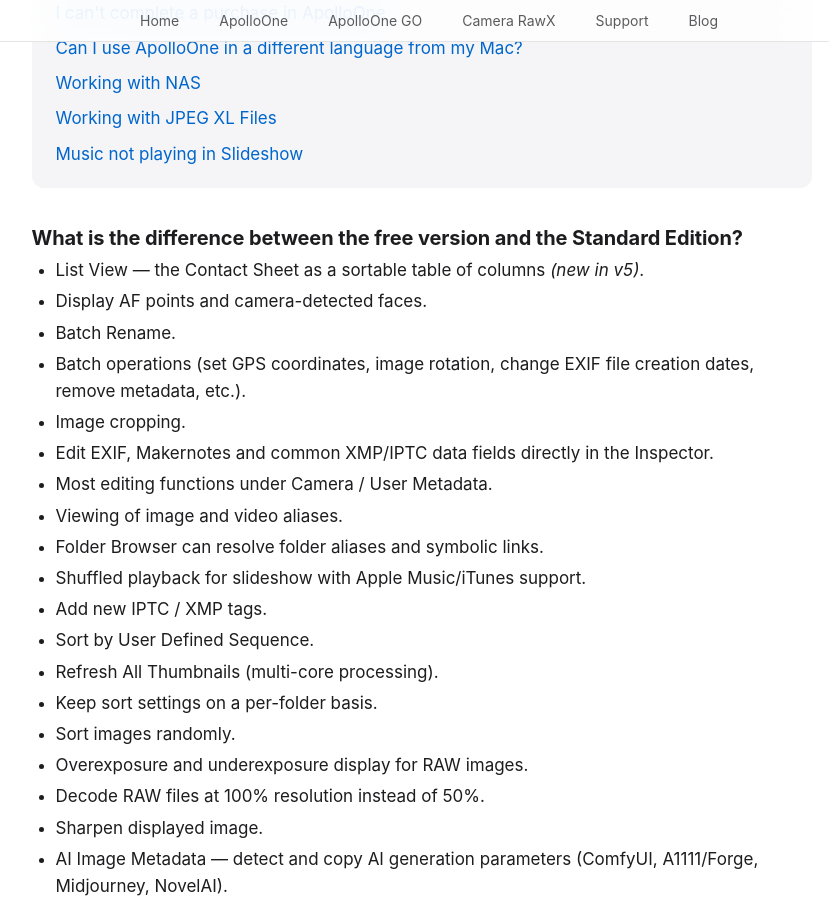
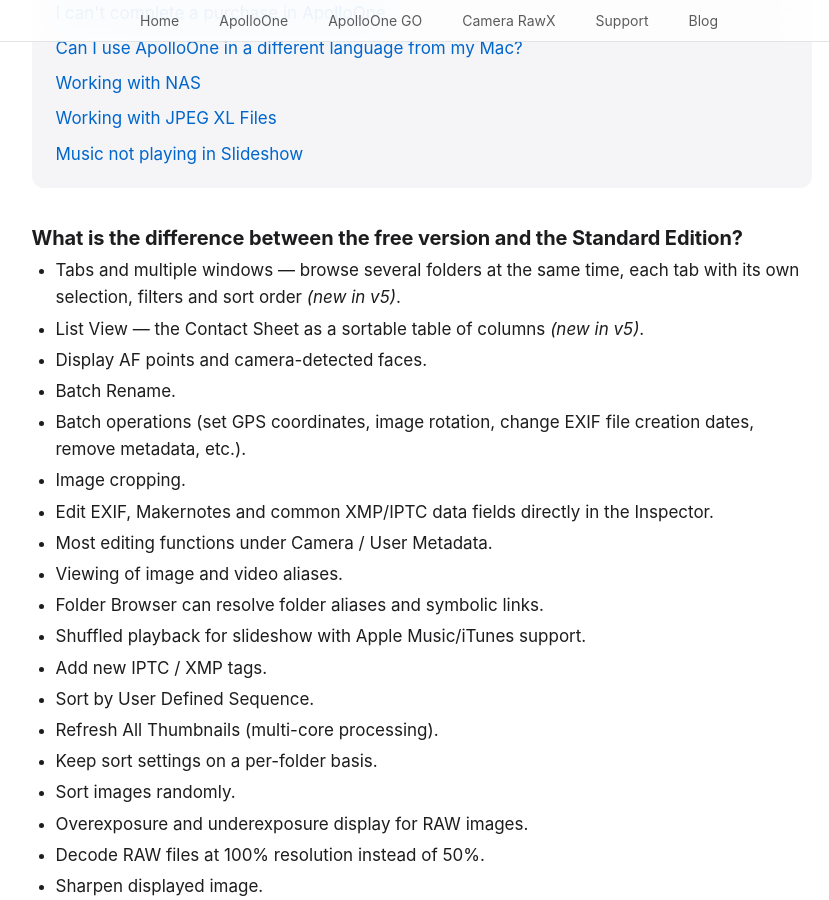
Before and after one commit to anogeissus/anogeissus.com, a Jekyll site: the page apolloone-faq.html, which Jekyll copies as it is, in a window 1280 px wide and 900 px high, scrolled down 670 px. Shown: the whole window, without its empty margins (211-1040 px from the left). Built offline with Jekyll 4.4.1, drawn with Linux system fonts in a browser that asks for light colours; some web fonts are replaced; some of the changed text lies outside the part shown.

Commit message:
Tabs and multiple windows are a Standard Edition feature in ApolloOne 5 (was Max): the ApolloOne page's edition footnote, the FAQ's Standard and Max answers (page and structured data), llms-full.txt; sitemap lastmod 09-28 for the two pages

```diff
--- a/apolloone-faq.html
+++ b/apolloone-faq.html
@@ -44,7 +44,7 @@
           "name": "What is the difference between the free version and the Standard Edition?",
           "acceptedAnswer": {
             "@type": "Answer",
-            "text": "Standard Edition adds List View, EXIF editing, batch operations, cropping, AF point overlay, keyword filters, full slideshow music, and more."
+            "text": "Standard Edition adds tabs and multiple windows, List View, EXIF editing, batch operations, cropping, AF point overlay, keyword filters, full slideshow music, and more."
           }
         },
         {
@@ -60,7 +60,7 @@
           "name": "What do I get with the Max Edition?",
           "acceptedAnswer": {
             "@type": "Answer",
-            "text": "Max includes everything in Standard and Pro, and adds tabs and multiple windows, ML Processing, Focus Score, Stacks, hierarchical keywords, Code Replacements, AI Keywords, AI Rating, a customizable status bar and AppleScript automation. Every installation starts with a 14-day Max Edition free trial. Prices are returned by the App Store in your own currency, with local taxes and fees applied."
+            "text": "Max includes everything in Standard and Pro, and adds ML Processing, Focus Score, Stacks, hierarchical keywords, Code Replacements, AI Keywords, AI Rating, a customizable status bar and AppleScript automation. Every installation starts with a 14-day Max Edition free trial. Prices are returned by the App Store in your own currency, with local taxes and fees applied."
           }
         },
         {
@@ -184,6 +184,7 @@
 
         <h2 id="standard-edition">What is the difference between the free version and the Standard Edition?</h2>
         <ul>
+            <li>Tabs and multiple windows — browse several folders at the same time, each tab with its own selection, filters and sort order <em>(new in v5)</em>.</li>
             <li>List View — the Contact Sheet as a sortable table of columns <em>(new in v5)</em>.</li>
             <li>Display AF points and camera-detected faces.</li>
             <li>Batch Rename.</li>
--- a/apolloone.html
+++ b/apolloone.html
@@ -304,7 +304,7 @@
 
 <!-- Page footnotes -->
 <section class="page-footnotes">
-    <p id="edition-requirements">Tabs and windows, Stacks, Focus Score, AI Rating, AI Keywords, ML Processing, the customizable status bar and AppleScript automation require the Max Edition; List View requires the Standard Edition. The Keywords Manager is in every edition — the tree, the vocabularies, import, merge and export; the Max Edition is what writes a whole keyword branch, parents and synonyms included, into the file. AI Rating and AI Keywords also require macOS 27 or later on a Mac with Apple silicon, with Apple Intelligence turned on and the Mac signed in to iCloud, and Apple sets a daily limit per iCloud account.</p>
+    <p id="edition-requirements">Stacks, Focus Score, AI Rating, AI Keywords, ML Processing, the customizable status bar and AppleScript automation require the Max Edition; List View, tabs and windows require the Standard Edition. The Keywords Manager is in every edition — the tree, the vocabularies, import, merge and export; the Max Edition is what writes a whole keyword branch, parents and synonyms included, into the file. AI Rating and AI Keywords also require macOS 27 or later on a Mac with Apple silicon, with Apple Intelligence turned on and the Mac signed in to iCloud, and Apple sets a daily limit per iCloud account.</p>
     <p id="hdr-requirements"><sup>*</sup> HDR display requires an EDR-capable screen: a MacBook Pro with Liquid Retina XDR (14″ or 16″, 2021 or later), or any Mac paired with an Apple Studio Display, Apple Studio Display XDR, 30″ Apple Pro Display XDR, or a compatible third-party HDR display. Peak brightness varies: up to 600 nits on Studio Display, 1,600 nits on Pro Display XDR, and 2,000 nits on Studio Display XDR. SDR-only Macs display HDR images in SDR with automatic tone-mapping.</p>
     <p id="photo-credits">Quick Edit and Side-by-Side Comparison screenshots: photographs courtesy of Shane Dias. ML Processing comparison: photograph courtesy of David Redfearn.</p>
 </section>
--- a/llms-full.txt
+++ b/llms-full.txt
@@ -43,9 +43,9 @@
 
 ### Editions
 - **Free**: Browse and view. Works indefinitely
-- **Standard**: Adds List View, AF point and face display, Batch Rename, batch GPS/rotation/date changes, cropping, EXIF, Makernotes and XMP/IPTC editing, slideshow with Apple Music, and more
+- **Standard**: Adds tabs and windows, List View, AF point and face display, Batch Rename, batch GPS/rotation/date changes, cropping, EXIF, Makernotes and XMP/IPTC editing, slideshow with Apple Music, and more
 - **Pro**: Everything in Standard, plus Split View with synchronized zoom, batch resize, convert and export, memory card import with Backup to, HDR Mode for RAW, SDR Proof, HDR export (JPEG XL, AVIF, gain-map JPEG and HEIC), metadata templates, RegEx metadata filters, customizable shortcut keys, and hiding unused menu items
-- **Max**: Everything in Standard and Pro, plus tabs and windows, ML Processing, Focus Score, Stacks, hierarchical keywords, Code Replacements, AI Keywords, AI Rating, the customizable status bar and AppleScript automation
+- **Max**: Everything in Standard and Pro, plus ML Processing, Focus Score, Stacks, hierarchical keywords, Code Replacements, AI Keywords, AI Rating, the customizable status bar and AppleScript automation
 - Every installation starts with a 14-day Max Edition free trial; afterwards ApolloOne continues as the Free Edition. Subscriptions and one-time perpetual licenses are available, priced by the App Store in each customer's own currency
 
 ### System Requirements
--- a/sitemap.xml
+++ b/sitemap.xml
@@ -22,7 +22,7 @@
   </url>
   <url>
     <loc>https://anogeissus.com/apolloone.html</loc>
-    <lastmod>2026-09-27</lastmod>
+    <lastmod>2026-09-28</lastmod>
     <changefreq>monthly</changefreq>
     <priority>0.9</priority>
   </url>
@@ -64,7 +64,7 @@
   </url>
   <url>
     <loc>https://anogeissus.com/apolloone-faq.html</loc>
-    <lastmod>2026-09-27</lastmod>
+    <lastmod>2026-09-28</lastmod>
     <changefreq>monthly</changefreq>
     <priority>0.7</priority>
   </url>
```
Also changed, not shown: other parts of apolloone-faq.html (+0 -1 lines).
